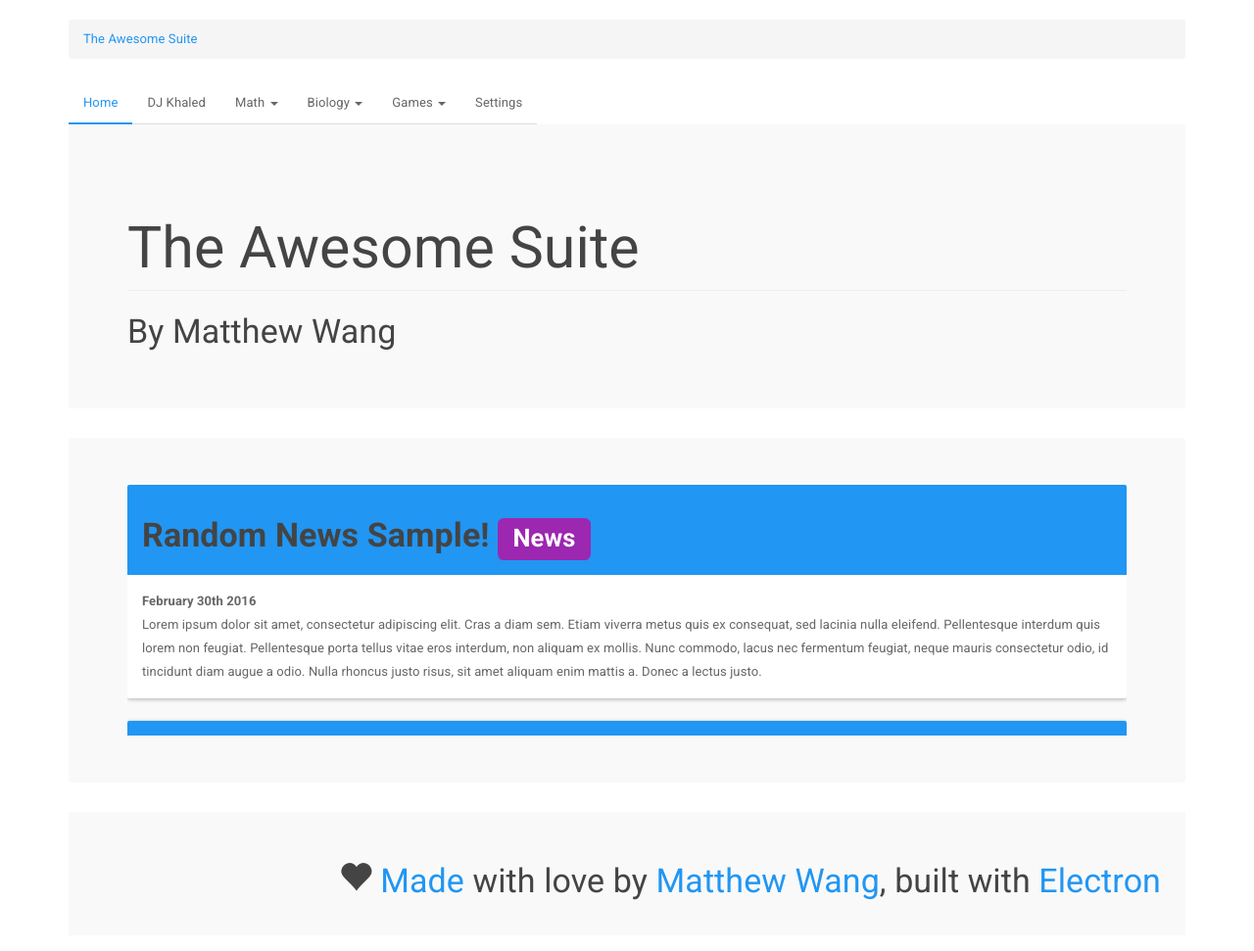
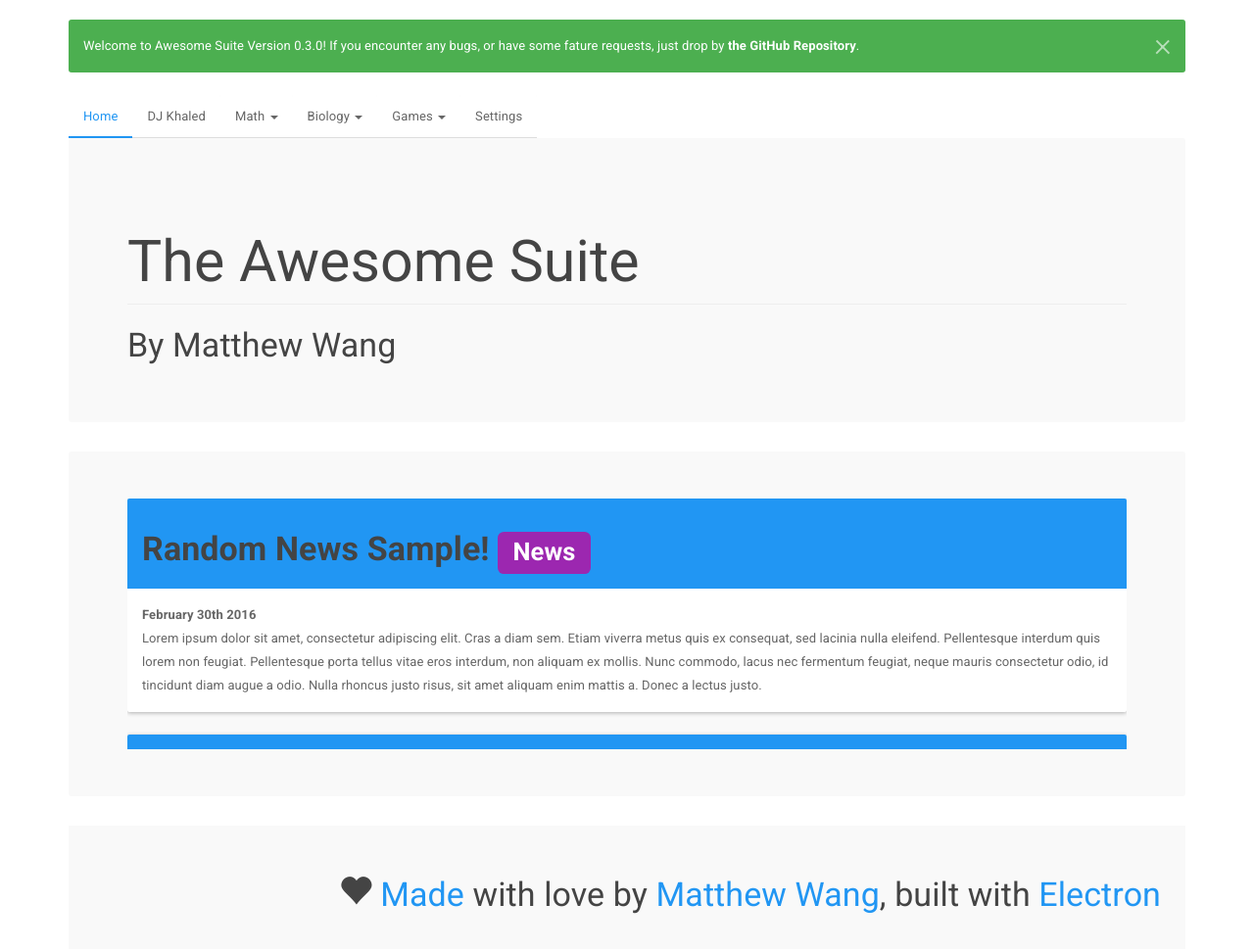
Before and after one commit to malsf21/awesome-suite, an Electron app: page index.html in a window 1280 px wide. Shown: the whole page at 98% size. Drawn offline with Linux system fonts and the light colour scheme.

Commit message:
changes fake breadcrumb to an alert

```diff
--- a/index.html
+++ b/index.html
@@ -28,20 +28,14 @@
   </head>
   <body>
     <div class="container" style="padding-top:20px;">
-      <ol class="breadcrumb">
-        <li><a href="#" class="active">The Awesome Suite</a></li>
-        <!-- AUTO-BREADCRUMB TESTER
-        <li><a href="#home" id="breadcrumb-first">Home</a></li>
-        <li><a href="#" id="second"></a></li>
-      -->
-      </ol>
+      <div class="alert alert-success alert-dismissible fade in" role="alert">
+        <button type="button" class="close" data-dismiss="alert" aria-label="Close"><span aria-hidden="true">&times;</span></button>
+        Welcome to Awesome Suite Version 0.3.0! If you encounter any bugs, or have some fature requests, just drop by <a href="https://github.com/malsf21/awesome-suite">the GitHub Repository</a>.
+      </div>
 
       <ul class="nav nav-tabs" role="tablist">
         <li role="presentation" class="active"><a href="#home" aria-controls="home" role="tab" data-toggle="tab">Home</a></li>
         <li role="presentation"><a href="#khaled" aria-controls="khaled" role="tab" data-toggle="tab">DJ Khaled</a></li>
-        <!-- TESTING AUTO-BREADCRUMB
-        <li role="presentation"><a href="#khaled" aria-controls="khaled" role="tab" data-toggle="tab" onclick="updateBreadcrumb('DJ Khaled', '#khaled')">DJ Khaled</a></li>
-        -->
         <li role="presentation" class="dropdown">
           <a class="dropdown-toggle" data-toggle="dropdown" href="#" role="button" aria-haspopup="true" aria-expanded="false">
             Math <span class="caret"></span>
@@ -263,6 +257,7 @@
 
       <div class="well well-lg" style="text-align:right;">
         <h3><span class="glyphicon glyphicon-heart"></span> <a href="https://github.com/malsf21/awesome-suite">Made</a> with love by <a href="http://twitter.com/malsf21">Matthew Wang</a>, built with <a href="http://electron.atom.io/">Electron</a></h3>
+      </div>
     </div>
     <script src="js/math-prime.js"></script>
     <script src="js/math-fibonacci.js"></script>
```
